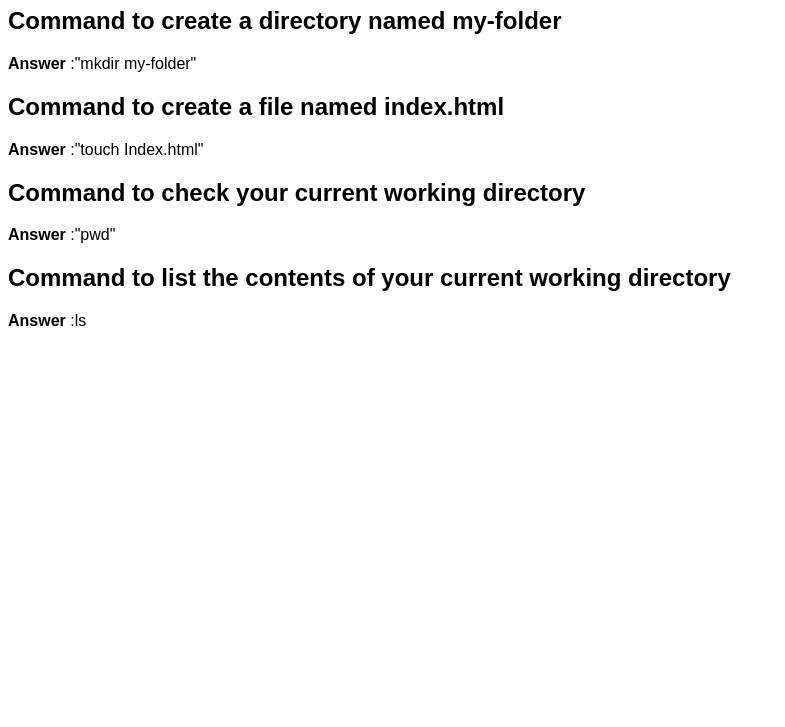
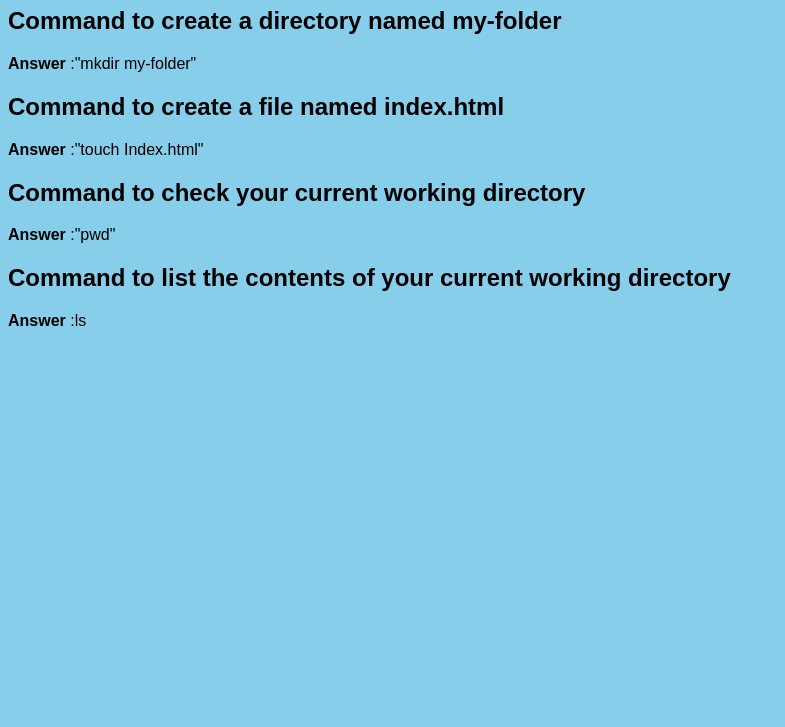
Before and after one commit to SeyiCodes/Morning-Challenge-5-12-2019, a plain HTML site: page index.html in a window 1280 px wide. Shown: the part 73-800 px from the top of the page, without its empty margins (0-785 px from the left). Drawn offline with Linux system fonts and the light colour scheme.

Commit message:
Background color

```diff
--- a/style.css
+++ b/style.css
@@ -1 +1 @@
-body {font-family:sans-serif}
+body {font-family:sans-serif;background-color:skyblue}
```
